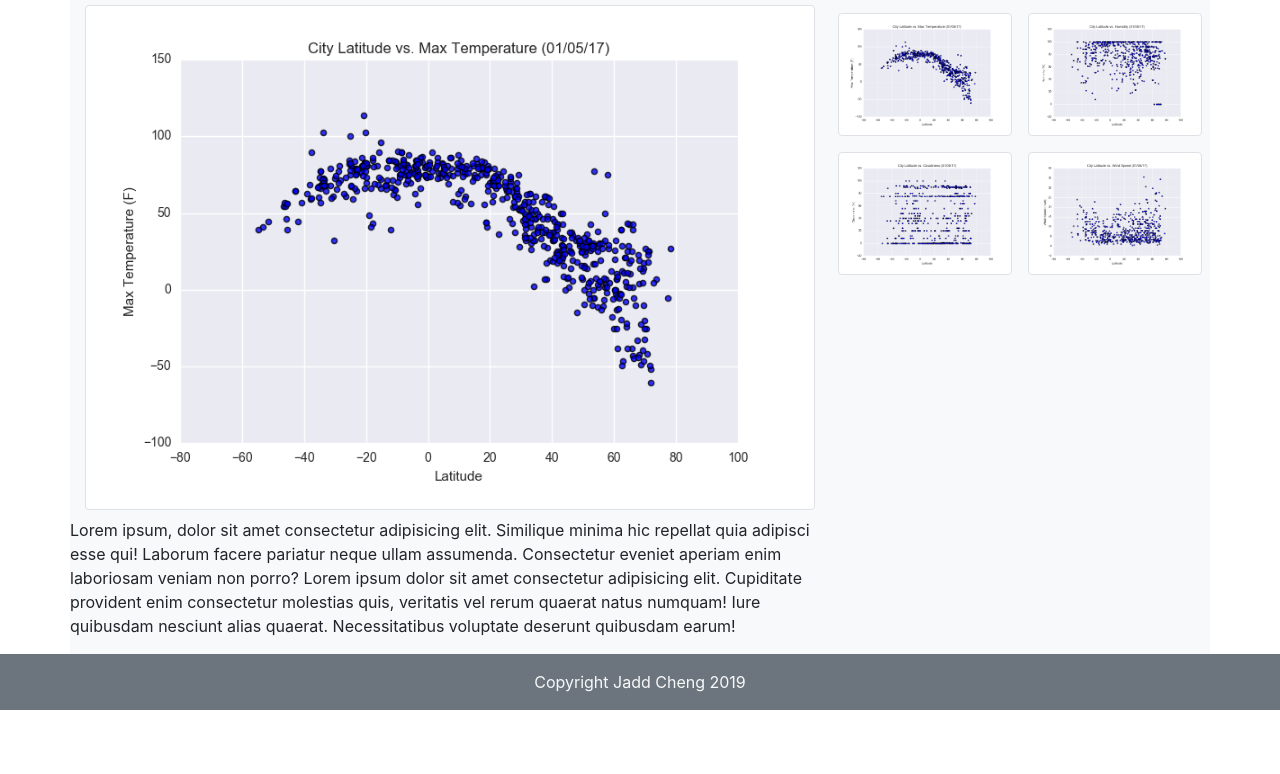
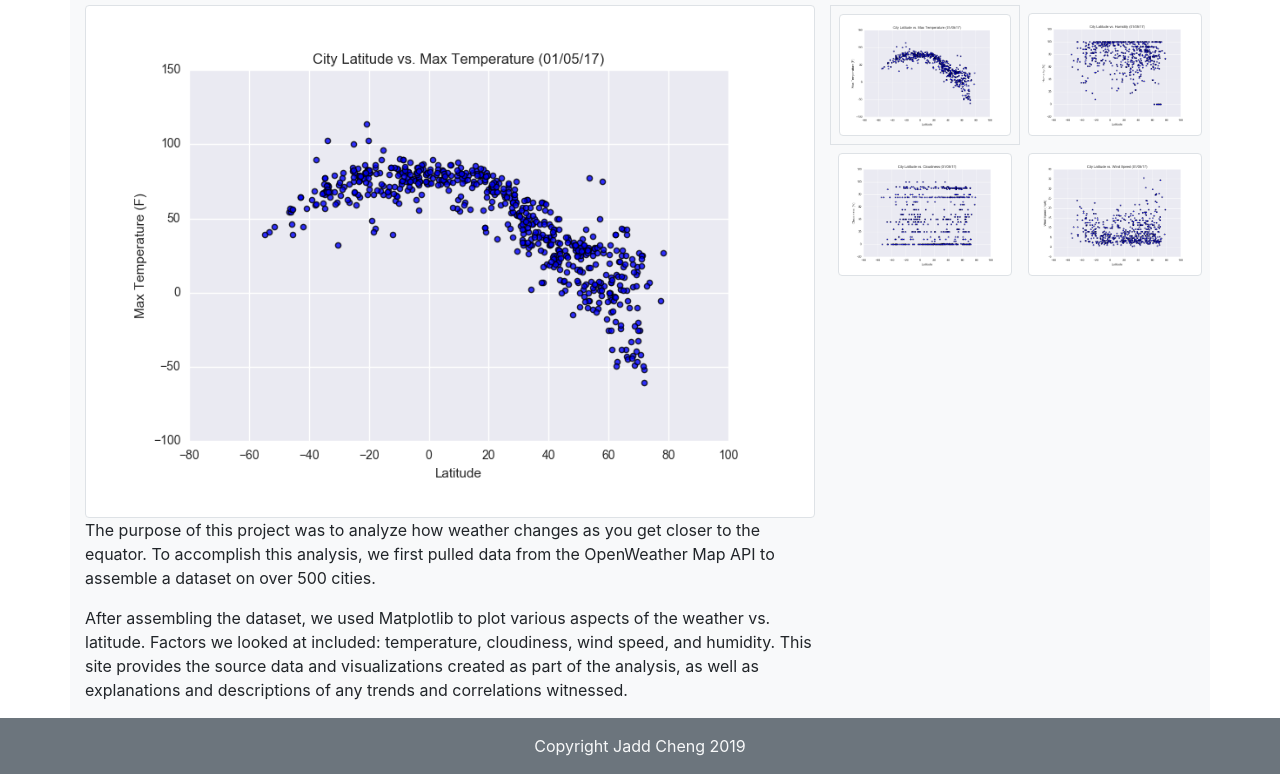
Before and after one commit to jlcatx512/Web-Design-Challenge, a plain HTML site: page WebVisualizations/index.html in a window 1280 px wide. Shown: the part 129-903 px from the top of the page. Before the commit the page ends 839 px from the top, so only its background shows below. Drawn offline with nearby package versions, Linux system fonts and the light colour scheme.

Commit message:
Updated index.html landing page text.

```diff
--- a/WebVisualizations/index.html
+++ b/WebVisualizations/index.html
@@ -54,9 +54,13 @@
                 <div class="row">
                     <div class="col">
                         <h2 class="p-3">Summary: Latitude vs. X</h2>
-                        <a href="#"><img class="img-thumbnail float-left" src="Resources/assets/images/Fig1.png" alt="big image"></a>
+                        <a href="#"><img class="img-thumbnail float-left p-3" src="Resources/assets/images/Fig1.png" alt="Max temp fig"></a>
+                        <p class="mt-5">The purpose of this project was to analyze how weather changes as you get closer to the equator. To accomplish this analysis, we first pulled data from the OpenWeather Map API to assemble a dataset on over 500 cities.
+                        </p>
+                        <p class="mt-2">
+                            After assembling the dataset, we used Matplotlib to plot various aspects of the weather vs. latitude. Factors we looked at included: temperature, cloudiness, wind speed, and humidity. This site provides the source data and visualizations created as part of the analysis, as well as explanations and descriptions of any trends and correlations witnessed.
+                        </p>
                     </div>
-                    <p class="mt-2">Lorem ipsum, dolor sit amet consectetur adipisicing elit. Similique minima hic repellat quia adipisci esse qui! Laborum facere pariatur neque ullam assumenda. Consectetur eveniet aperiam enim laboriosam veniam non porro? Lorem ipsum dolor sit amet consectetur adipisicing elit. Cupiditate provident enim consectetur molestias quis, veritatis vel rerum quaerat natus numquam! Iure quibusdam nesciunt alias quaerat. Necessitatibus voluptate deserunt quibusdam earum!</p>
                 </div>
 
             </div>
@@ -64,7 +68,7 @@
             <div class="col-lg-4">
                 <h2 class="container p-3">Visualizations</h2>
                 <div class="row">
-                    <a class="col-sm-6 p-2" href="docs/temperature.html"><img class="img-thumbnail" src="Resources/assets/images/Fig1.png" alt="Max Temp fig"></a>
+                    <a class="col-sm-6 p-2 border" href="docs/temperature.html"><img class="img-thumbnail" src="Resources/assets/images/Fig1.png" alt="Max Temp fig"></a>
                     <a class="col-sm-6 p-2" href="docs/humidity.html"><img class="img-thumbnail" src="Resources/assets/images/Fig2.png" alt="Humidity fig"></a>
                     <a class="col-sm-6 p-2" href="docs/cloudiness.html"><img class="img-thumbnail" src="Resources/assets/images/Fig3.png" alt="Cloudiness fig"></a>
                     <a class="col-sm-6 p-2" href="docs/windspeed.html"><img class="img-thumbnail" src="Resources/assets/images/Fig4.png" alt="Wind Speed fig"></a>
@@ -91,7 +95,7 @@
 // No media query for `xs` since this is the default in Bootstrap
 
 // Small devices (landscape phones, 576px and up)
-@media (min-width: 576px) { ... }
+@media (min-width: 576px) { bg-dark }
 
 // Medium devices (tablets, 768px and up)
 @media (min-width: 768px) { ... }
```
